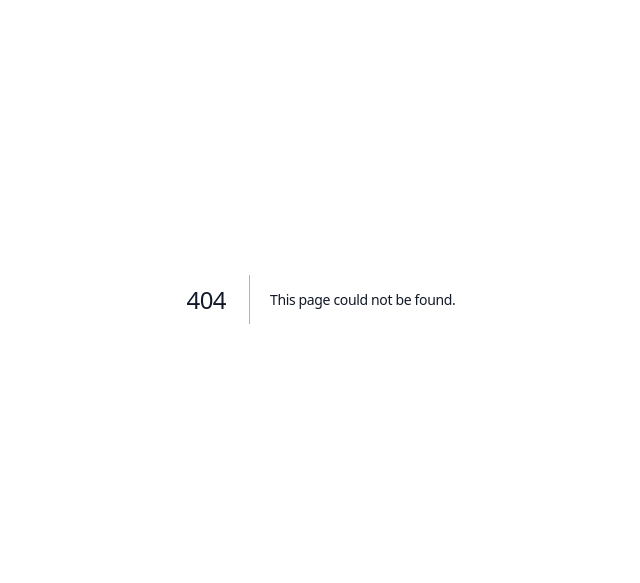
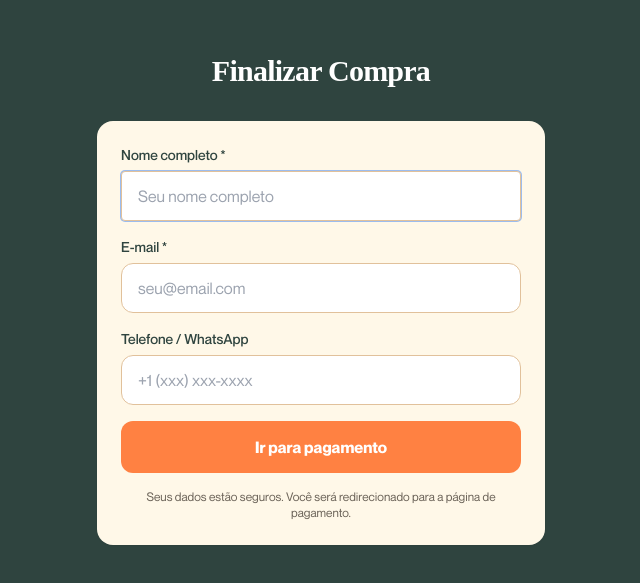
Before and after one commit to snak3gh0st/carreirahubproject, a Next.js app: page /checkout in a window 1280 px wide. Before the commit this address had no page. Shown: the part 101-684 px from the top of the page, without its empty margins (319-959 px from the left). Built offline with nearby package versions, Linux system fonts and the light colour scheme.

Commit message:
Add public checkout flow and fix client portal redirects

```diff
--- a/app/api/public/checkout/route.ts
+++ b/app/api/public/checkout/route.ts
@@ -28,6 +28,7 @@ const checkoutSchema = z.object({
   email: z.string().email(),
   programName: z.string().min(1),
   programSlug: z.string().min(1),
+  phone: z.string().optional().or(z.literal("")),
   amount: z.number().positive(),
   locale: z.enum(["en", "pt"]).default("pt"),
 });
@@ -74,6 +75,7 @@ export async function POST(request: NextRequest) {
         data: {
           email: normalizedEmail,
           name: data.name,
+          phone: data.phone || undefined,
           preferredLanguage: data.locale === "pt" ? "pt-BR" : "en",
         },
       });
@@ -98,8 +100,7 @@ export async function POST(request: NextRequest) {
         dueDate,
         status: InvoiceStatus.SENT,
         customerId: customer.id,
-        description: data.programName,
-        installments: {
+        lineItems: {
           items: [
             {
               description: data.programName,
@@ -131,7 +132,7 @@ export async function POST(request: NextRequest) {
           language: data.locale === "pt" ? "pt-BR" : "en",
         },
       });
-      console.log(`[PUBLIC_CHECKOUT] ClientUser created for ${normalizedEmail}`);
+      console.log(`[PUBLIC_CHECKOUT] ClientUser created for ${normalizedEmail} — temp password: ${tempPassword}`);
       // TODO: Send welcome email with temp password via notificationService
     }
 
--- /dev/null
+++ b/app/checkout/page.tsx
@@ -0,0 +1,163 @@
+"use client";
+
+import { useState, FormEvent } from "react";
+import { useSearchParams } from "next/navigation";
+import { Suspense } from "react";
+
+function CheckoutForm() {
+  const searchParams = useSearchParams();
+  const programName = searchParams.get("program") || "";
+  const programSlug = searchParams.get("slug") || "";
+  const amount = searchParams.get("amount") || "0";
+  const locale = searchParams.get("locale") || "pt";
+
+  const isPt = locale === "pt";
+
+  const [name, setName] = useState("");
+  const [email, setEmail] = useState("");
+  const [phone, setPhone] = useState("");
+  const [error, setError] = useState<string | null>(null);
+  const [loading, setLoading] = useState(false);
+
+  async function handleSubmit(e: FormEvent) {
+    e.preventDefault();
+    setError(null);
+    setLoading(true);
+
+    try {
+      const res = await fetch("/api/public/checkout", {
+        method: "POST",
+        headers: { "Content-Type": "application/json" },
+        body: JSON.stringify({
+          name,
+          email,
+          phone,
+          programName,
+          programSlug,
+          amount: Number(amount),
+          locale,
+        }),
+      });
+
+      const data = await res.json();
+
+      if (!res.ok) {
+        setError(data.error || (isPt ? "Algo deu errado. Tente novamente." : "Something went wrong. Please try again."));
+        setLoading(false);
+        return;
+      }
+
+      // Redirect to login with next pointing to the portal pay page
+      const next = encodeURIComponent(`/hub/pay/${data.invoiceId}`);
+      window.location.href = `/hub/login?payment=success&next=${next}`;
+    } catch {
+      setError(isPt ? "Erro de conexão. Tente novamente." : "Connection error. Please try again.");
+      setLoading(false);
+    }
+  }
+
+  return (
+    <div className="min-h-screen flex items-center justify-center p-4" style={{ backgroundColor: "#2F443F" }}>
+      <div className="max-w-md w-full">
+        {/* Header */}
+        <div className="text-center mb-8">
+          <h1 className="text-3xl font-bold text-white" style={{ fontFamily: "serif" }}>
+            {isPt ? "Finalizar Compra" : "Complete Purchase"}
+          </h1>
+          <p className="text-white/70 text-sm mt-2">
+            {programName}
+          </p>
+          {Number(amount) > 0 && (
+            <p className="text-2xl font-bold mt-3" style={{ color: "#FF8142" }}>
+              ${Number(amount).toLocaleString("en-US", { minimumFractionDigits: 2 })}
+            </p>
+          )}
+        </div>
+
+        {/* Form */}
+        <div className="rounded-2xl shadow-sm p-6" style={{ backgroundColor: "#FFF8E8" }}>
+          <form onSubmit={handleSubmit} className="space-y-4">
+            <div>
+              <label className="block text-sm font-medium mb-1.5" style={{ color: "#2F443F" }}>
+                {isPt ? "Nome completo" : "Full name"} *
+              </label>
+              <input
+                type="text"
+                required
+                minLength={2}
+                value={name}
+                onChange={(e) => setName(e.target.value)}
+                autoFocus
+                className="w-full px-4 py-3 border border-gray-200 rounded-xl text-base focus:outline-none focus:ring-1 transition"
+                style={{ color: "#2F443F", borderColor: "#E1C19B" }}
+                placeholder={isPt ? "Seu nome completo" : "Your full name"}
+              />
+            </div>
+
+            <div>
+              <label className="block text-sm font-medium mb-1.5" style={{ color: "#2F443F" }}>
+                {isPt ? "E-mail" : "Email"} *
+              </label>
+              <input
+                type="email"
+                required
+                value={email}
+                onChange={(e) => setEmail(e.target.value)}
+                className="w-full px-4 py-3 border border-gray-200 rounded-xl text-base focus:outline-none focus:ring-1 transition"
+                style={{ color: "#2F443F", borderColor: "#E1C19B" }}
+                placeholder={isPt ? "seu@email.com" : "your@email.com"}
+              />
+            </div>
+
+            <div>
+              <label className="block text-sm font-medium mb-1.5" style={{ color: "#2F443F" }}>
+                {isPt ? "Telefone / WhatsApp" : "Phone / WhatsApp"}
+              </label>
+              <input
+                type="tel"
+                value={phone}
+                onChange={(e) => setPhone(e.target.value)}
+                className="w-full px-4 py-3 border border-gray-200 rounded-xl text-base focus:outline-none focus:ring-1 transition"
+                style={{ color: "#2F443F", borderColor: "#E1C19B" }}
+                placeholder={isPt ? "+1 (xxx) xxx-xxxx" : "+1 (xxx) xxx-xxxx"}
+              />
+            </div>
+
+            {error && (
+              <div className="px-4 py-3 bg-red-50 border border-red-100 rounded-xl text-sm text-red-700">
+                {error}
+              </div>
+            )}
+
+            <button
+              type="submit"
+              disabled={loading}
+              className="w-full py-3.5 rounded-xl text-center text-white font-semibold text-base transition disabled:opacity-60"
+              style={{ backgroundColor: "#FF8142" }}
+            >
+              {loading
+                ? (isPt ? "Processando..." : "Processing...")
+                : (isPt ? "Ir para pagamento" : "Go to payment")
+              }
+            </button>
+          </form>
+
+          <p className="text-center text-xs mt-4" style={{ color: "#6B6358" }}>
+            {isPt
+              ? "Seus dados estão seguros. Você será redirecionado para a página de pagamento."
+              : "Your data is secure. You will be redirected to the payment page."
+            }
+          </p>
+        </div>
+      </div>
+    </div>
+  );
+}
+
+export default function CheckoutPage() {
+  return (
+    <Suspense>
+      <CheckoutForm />
+    </Suspense>
+  );
+}
--- a/app/hub/login/page.tsx
+++ b/app/hub/login/page.tsx
@@ -1,7 +1,7 @@
 "use client";
 
 import { useState, FormEvent } from "react";
-import { useRouter } from "next/navigation";
+import { useRouter, useSearchParams } from "next/navigation";
 import Link from "next/link";
 import { t, Language } from "@/lib/i18n/hub";
 import { Logo } from "@/components/brand/Logo";
@@ -21,6 +21,9 @@ function getLangFromCookie(): Language {
 
 export default function HubLoginPage() {
   const router = useRouter();
+  const searchParams = useSearchParams();
+  const paymentSuccess = searchParams.get("payment") === "success";
+  const nextUrl = searchParams.get("next") || "/hub";
   // Login page: user is not yet authenticated, so there may be no token.
   // Default to "en"; after login the JWT will carry the language.
   const [lang] = useState<Language>(() => {
@@ -62,11 +65,12 @@ export default function HubLoginPage() {
       }
 
       if (data.mustResetPw) {
-        router.push(`/hub/set-password?token=${data.resetToken}`);
+        const resetNext = nextUrl !== "/hub" ? `&next=${encodeURIComponent(nextUrl)}` : "";
+        router.push(`/hub/set-password?token=${data.resetToken}${resetNext}`);
         return;
       }
 
-      window.location.href = "/hub";
+      window.location.href = nextUrl;
     } catch {
       setError(t(lang, "errors.connectionError"));
     } finally {
@@ -84,6 +88,14 @@ export default function HubLoginPage() {
           </h1>
           <p className="text-white/60 text-sm mt-2">{t(lang, "login.loginSubtitle")}</p>
         </div>
+
+        {paymentSuccess && (
+          <div className="mb-4 px-4 py-3 bg-green-50 border border-green-200 rounded-xl text-sm text-green-800 text-center">
+            {lang === "pt-BR"
+              ? "Pagamento realizado com sucesso! Acesse seu portal abaixo."
+              : "Payment successful! Log in below to access your client portal."}
+          </div>
+        )}
 
         <div className="bg-brand-creme rounded-2xl shadow-sm p-6">
           <form onSubmit={handleSubmit} className="space-y-4">
--- a/app/payment-v2/[invoiceId]/page.tsx
+++ b/app/payment-v2/[invoiceId]/page.tsx
@@ -45,6 +45,7 @@ export default async function PaymentV2Page({ params }: Props) {
       dueDate={invoice.dueDate.toISOString()}
       isOverdue={daysUntilDue < 0}
       daysUntilDue={daysUntilDue}
+      onSuccessRedirect="/hub/login?payment=success"
     />
   );
 }
```
